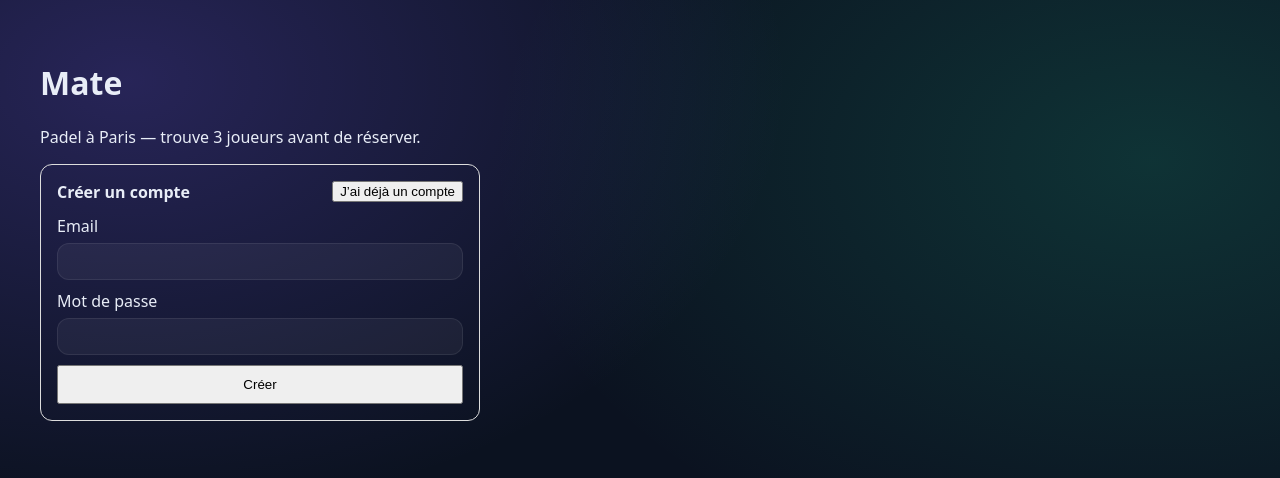
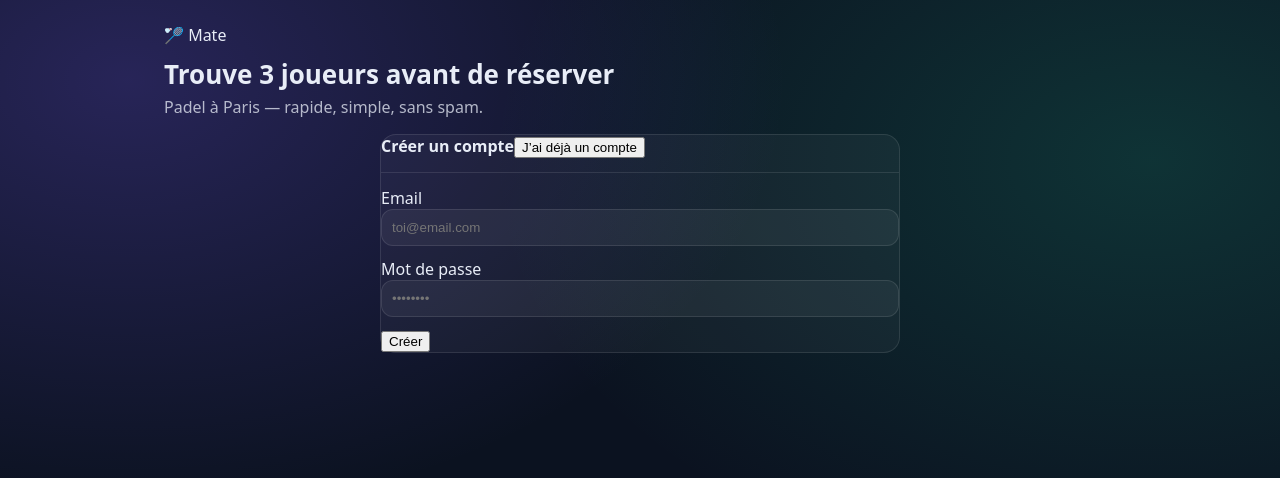
Before and after one commit to charlesbzt-bit/mate-padel, a React (Vite) app: page /login in a window 1280 px wide. Shown: the top 478 px of the page. Built offline with nearby package versions, Linux system fonts and the light colour scheme; no server answers.

Commit message:
Add landing, about pages and routing (stable V1)

```diff
--- a/package.json
+++ b/package.json
@@ -12,7 +12,8 @@
   "dependencies": {
     "@supabase/supabase-js": "^2.89.0",
     "react": "^19.2.0",
-    "react-dom": "^19.2.0"
+    "react-dom": "^19.2.0",
+    "react-router-dom": "^7.11.0"
   },
   "devDependencies": {
     "@eslint/js": "^9.39.1",
--- a/src/App.tsx
+++ b/src/App.tsx
@@ -3,6 +3,10 @@ import type { Session, User } from "@supabase/supabase-js";
 import { supabase } from "./lib/supabase";
 import Auth from "./components/Auth";
 import Dashboard from "./components/Dashboard";
+
+import { BrowserRouter, Routes, Route, Navigate } from "react-router-dom";
+import Landing from "./pages/Landing";
+import About from "./pages/About";
 
 type Intention = {
   id: string;
@@ -83,9 +87,17 @@ export default function App() {
   }
 
   if (loading) return null;
-  if (!user) return <Auth />;
 
   return (
+    <BrowserRouter>
+      <Routes>
+        <Route path="/" element={<Landing />} />
+        <Route path="/about" element={<About />} />
+        <Route path="/login" element={!user ? <Auth /> : <Navigate to="/app" />} />
+        <Route
+          path="/app"
+          element={
+            user ? (
               <Dashboard
                 user={user}
                 onLogout={onLogout}
@@ -101,5 +113,13 @@ export default function App() {
                 setLevel={setLevel}
                 intentions={intentions}
               />
+            ) : (
+              <Navigate to="/" />
+            )
+          }
+        />
+        <Route path="*" element={<Navigate to="/" />} />
+      </Routes>
+    </BrowserRouter>
   );
 }
--- a/src/components/Auth.tsx
+++ b/src/components/Auth.tsx
@@ -30,48 +30,63 @@ export default function Auth() {
     }
   }
 
-  return (
-    <div style={{ padding: 40, maxWidth: 520 }}>
-      <h1>Mate</h1>
-      <p>Padel à Paris — trouve 3 joueurs avant de réserver.</p>
+    return (
+    <div className="container">
+      <div className="row space">
+        <div>
+          <div className="pill">🏸 Mate</div>
+          <h1 className="h1" style={{ marginTop: 10 }}>Trouve 3 joueurs avant de réserver</h1>
+          <div className="sub">Padel à Paris — rapide, simple, sans spam.</div>
+        </div>
+      </div>
 
-      <div style={{ marginTop: 16, padding: 16, border: "1px solid #ddd", borderRadius: 12 }}>
-        <div style={{ display: "flex", justifyContent: "space-between", alignItems: "center" }}>
+      <div style={{ height: 16 }} />
+
+      <div className="card cardPad" style={{ maxWidth: 520, margin: "0 auto" }}>
+        <div className="row space">
           <strong>{mode === "signup" ? "Créer un compte" : "Se connecter"}</strong>
           <button onClick={() => setMode(mode === "signup" ? "login" : "signup")}>
             {mode === "signup" ? "J’ai déjà un compte" : "Créer un compte"}
           </button>
         </div>
 
-        <form onSubmit={handleSubmit} style={{ marginTop: 12, display: "grid", gap: 10 }}>
-          <label>
-            Email
+        <hr className="hr" />
+
+        <form onSubmit={handleSubmit} className="grid">
+          <div className="col-12">
+            <label className="small muted">Email</label>
             <input
-              style={{ width: "100%", padding: 10, marginTop: 6 }}
               type="email"
               value={email}
               onChange={(e) => setEmail(e.target.value)}
               required
+              placeholder="toi@email.com"
             />
-          </label>
+          </div>
 
-          <label>
-            Mot de passe
+          <div className="col-12">
+            <label className="small muted">Mot de passe</label>
             <input
-              style={{ width: "100%", padding: 10, marginTop: 6 }}
               type="password"
               value={password}
               onChange={(e) => setPassword(e.target.value)}
               required
+              placeholder="••••••••"
             />
-          </label>
+          </div>
 
-          <button disabled={busy} type="submit" style={{ padding: 10 }}>
-            {busy ? "…" : mode === "signup" ? "Créer" : "Connexion"}
-          </button>
+          <div className="col-12 row" style={{ justifyContent: "flex-end" }}>
+            <button className="primary" disabled={busy} type="submit">
+              {busy ? "…" : mode === "signup" ? "Créer" : "Connexion"}
+            </button>
+          </div>
         </form>
 
-        {msg && <p style={{ marginTop: 10 }}>{msg}</p>}
+        {msg && (
+          <div style={{ marginTop: 10 }} className="muted small">
+            {msg}
+          </div>
+        )}
       </div>
     </div>
   );
--- a/src/index.css
+++ b/src/index.css
@@ -1,12 +1,8 @@
 :root{
   --bg:#0b1220;
-  --card:#101a2f;
-  --muted:#97a3b6;
   --text:#e8edf7;
-  --line:rgba(255,255,255,.08);
+  --line:rgba(255,255,255,.10);
   --accent:#7c5cff;
-  --success:#20c997;
-  --danger:#ff5c7a;
 }
 
 *{box-sizing:border-box}
@@ -90,9 +86,7 @@ input,select{
 .badge.warn{border-color:rgba(255,200,0,.4);background:rgba(255,200,0,.12)}
 .badge.full{border-color:rgba(124,92,255,.6);background:rgba(124,92,255,.18)}
 
-.sectionTitle{
-  display:flex;align-items:center;justify-content:space-between;gap:12px;
-}
+.sectionTitle{display:flex;align-items:center;justify-content:space-between;gap:12px}
 .sectionTitle h2{margin:0;font-size:16px}
 
 .progress{
--- /dev/null
+++ b/src/pages/About.tsx
@@ -0,0 +1,41 @@
+import { Link } from "react-router-dom";
+
+export default function About() {
+  return (
+    <div className="container">
+      <div className="card pad">
+        <h1 className="h1">À propos</h1>
+
+        <p style={{ marginTop: 12 }}>
+          Mate part d’un problème simple : organiser un match prend souvent plus de temps que jouer.
+        </p>
+
+        <p>
+          L’objectif : proposer une intention claire (date, créneau, zone, niveau) visible par les
+          autres joueurs.
+        </p>
+
+        <div style={{ marginTop: 18 }} className="sectionTitle">
+          <h2>Roadmap</h2>
+          <span className="badge">V2</span>
+        </div>
+
+        <ul style={{ marginTop: 10 }}>
+          <li>Matching (rejoindre/quitter)</li>
+          <li>Limite à 4 joueurs</li>
+          <li>Filtres (zone / niveau / date)</li>
+          <li>Partage d’une intention</li>
+        </ul>
+
+        <div style={{ display: "flex", gap: 12, marginTop: 20, flexWrap: "wrap" }}>
+          <Link to="/" className="btn">
+            ← Retour
+          </Link>
+          <Link to="/login" className="btn btnPrimary">
+            Se connecter
+          </Link>
+        </div>
+      </div>
+    </div>
+  );
+}
--- /dev/null
+++ b/src/pages/Landing.tsx
@@ -0,0 +1,43 @@
+import { Link } from "react-router-dom";
+
+export default function Landing() {
+  return (
+    <div className="container">
+      <div className="card pad">
+        <h1 className="h1">Mate 🏸</h1>
+        <div className="sub">Propose une intention de match. Joue plus facilement.</div>
+
+        <p style={{ marginTop: 14 }}>
+          Mate te permet de publier un créneau (date, zone, niveau) pour organiser un match de padel
+          sans prise de tête.
+        </p>
+
+        <div style={{ display: "flex", gap: 12, marginTop: 20, flexWrap: "wrap" }}>
+          <Link to="/login" className="btn btnPrimary">
+            Se connecter
+          </Link>
+          <Link to="/about" className="btn">
+            À propos
+          </Link>
+          <Link to="/app" className="btn">
+            Ouvrir l’app
+          </Link>
+        </div>
+      </div>
+
+      <div style={{ height: 14 }} />
+
+      <div className="card pad">
+        <div className="sectionTitle">
+          <h2>✅ V1</h2>
+          <span className="badge">Simple & stable</span>
+        </div>
+        <ul style={{ marginTop: 10 }}>
+          <li>Créer une intention</li>
+          <li>Consulter les intentions publiées</li>
+          <li>Auth Supabase</li>
+        </ul>
+      </div>
+    </div>
+  );
+}
```
Also changed, not shown: 1 other file (tests, documents, lock files or other folders). Lines whose indentation alone changed are shown as unchanged.
